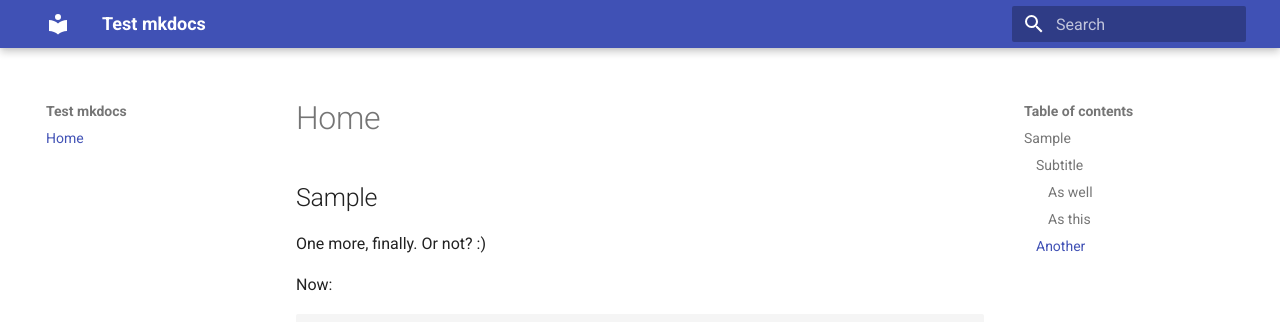
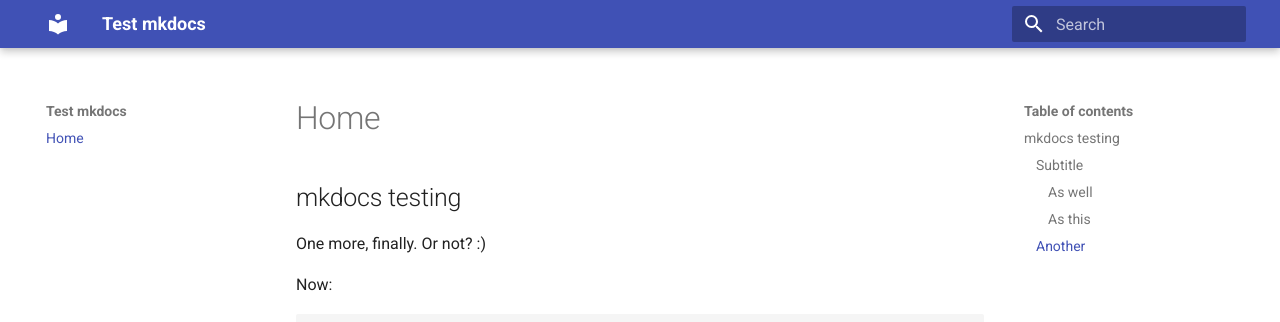
Before and after one commit to philippaffolter/mkdocs-www, an MkDocs documentation site: the page built from docs/index.md, in a window 1280 px wide and 1071 px high. Shown: the top 322 px of the window. Built offline with MkDocs 1.6.1 and Material for MkDocs 9.7.7, drawn with Linux system fonts in a browser that asks for light colours.

Commit message:
Update index.md

```diff
--- a/docs/index.md
+++ b/docs/index.md
@@ -1,4 +1,4 @@
-## Sample
+## mkdocs testing
 
 One more, finally. Or not? :)
 
```
